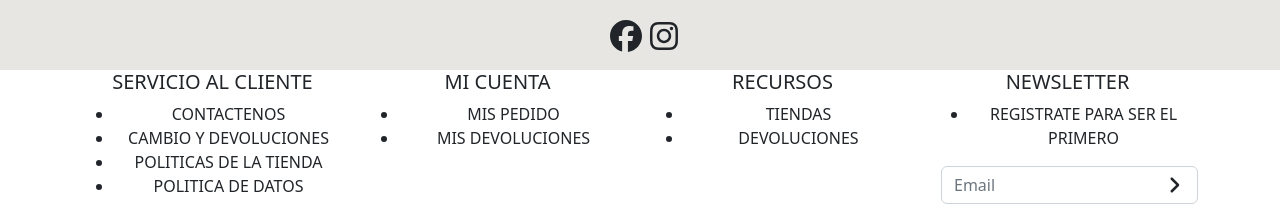
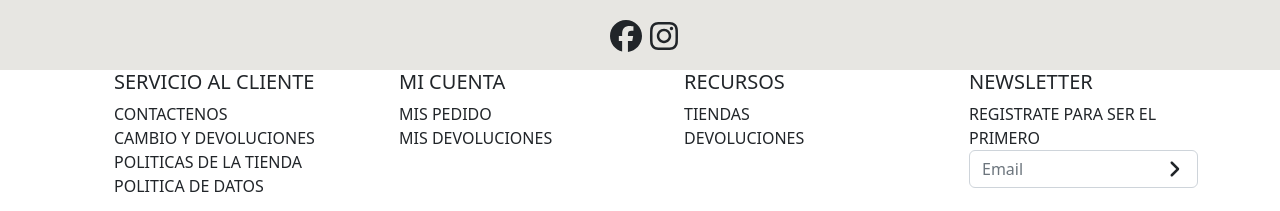
Before and after one commit to XploitXploit/IkatechChallenge, a React (Create React App) app in the folder frontend/: page / in a window 1280 px wide. Shown: the part 3669-3880 px from the top of the page. Built offline with nearby package versions, Linux system fonts and the light colour scheme.

Commit message:
fine tuning of the footer

```diff
--- a/frontend/src/components/Footer/Footer.module.css
+++ b/frontend/src/components/Footer/Footer.module.css
@@ -1,5 +1,6 @@
 .searchContainer {
 	position: relative;
+    text-align: left;
 }
 
 .searchWrapper {
--- a/frontend/src/components/Footer/Footer.tsx
+++ b/frontend/src/components/Footer/Footer.tsx
@@ -14,8 +14,8 @@ const Footer: React.FC = () => {
 					<Col>
 						<p style={{ fontSize: "36px" }}>@HUSHPUPPIESCO</p>
 						<div className='social-icons px-2'>
-							<FontAwesomeIcon icon={faFacebook} size="2x" className="mx-2"/>
-							<FontAwesomeIcon icon={faInstagram} size="2x"/>
+							<FontAwesomeIcon icon={faFacebook} size='2x' className='mx-2' />
+							<FontAwesomeIcon icon={faInstagram} size='2x' />
 						</div>
 					</Col>
 				</Container>
@@ -24,8 +24,8 @@ const Footer: React.FC = () => {
 				<Container>
 					<Row>
 						<Col xs={12} sm={6} md={3}>
+							<ul style={{ listStyle: "none", textAlign: "left" }}>
 								<h5>SERVICIO AL CLIENTE</h5>
-							<ul>
 								<li>CONTACTENOS</li>
 								<li>CAMBIO Y DEVOLUCIONES</li>
 								<li>POLITICAS DE LA TIENDA</li>
@@ -33,31 +33,34 @@ const Footer: React.FC = () => {
 							</ul>
 						</Col>
 						<Col xs={12} sm={6} md={3}>
+							<ul style={{ listStyle: "none", textAlign: "left" }}>
 								<h5>MI CUENTA</h5>
-							<ul>
 								<li>MIS PEDIDO</li>
 								<li>MIS DEVOLUCIONES</li>
 							</ul>
 						</Col>
 						<Col xs={12} sm={6} md={3}>
+							<ul style={{ listStyle: "none", textAlign: "left" }}>
 								<h5>RECURSOS</h5>
-							<ul>
 								<li>TIENDAS</li>
 								<li>DEVOLUCIONES</li>
 							</ul>
 						</Col>
 						<Col xs={12} sm={6} md={3}>
+							<ul style={{ listStyle: "none", textAlign: "left" }}>
 								<h5>NEWSLETTER</h5>
-							<ul>
 								<li>REGISTRATE PARA SER EL PRIMERO</li>
-							</ul>
+								<li>
 									<div
-								className={`search-wrapper d-flex flex-column ${styles.searchWrapper}`}>
-								<div className={`search-container ${styles.searchContainer}`}>
+                                        className={`search-wrapper d-flex flex-column ${styles.searchWrapper}`}
+                                        style={{ alignItems: "flex-end" }}>
+										<div
+											className={`search-container ${styles.searchContainer}`}>
 											<input
 												type='search'
 												className={`form-control ${styles.searchInput}`}
                                                 placeholder='Email'
+                                                style={{ textAlign: "left" }}
 											/>
 											<svg
 												className={`search-icon ${styles.searchIcon}`}
@@ -68,6 +71,8 @@ const Footer: React.FC = () => {
 											</svg>
 										</div>
 									</div>
+								</li>
+							</ul>
 						</Col>
 					</Row>
 				</Container>
```
Lines whose indentation alone changed are shown as unchanged.
